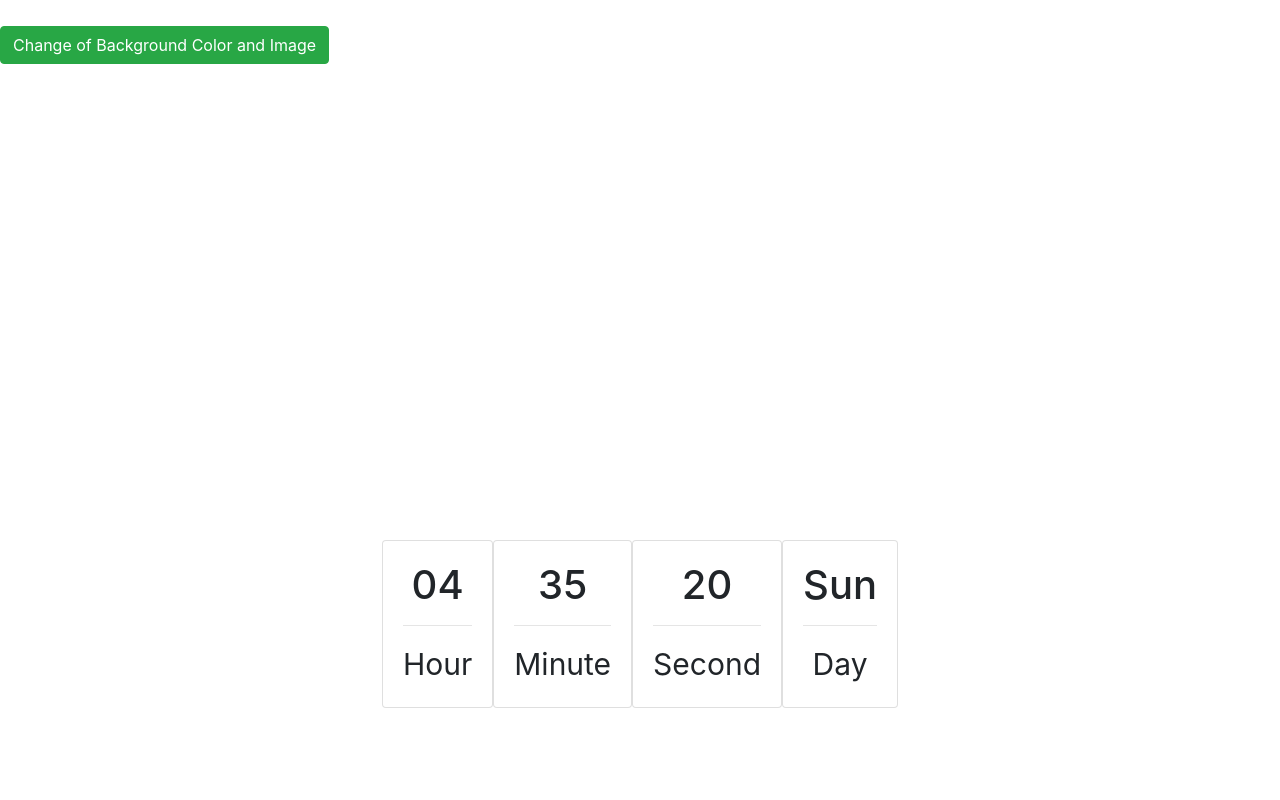
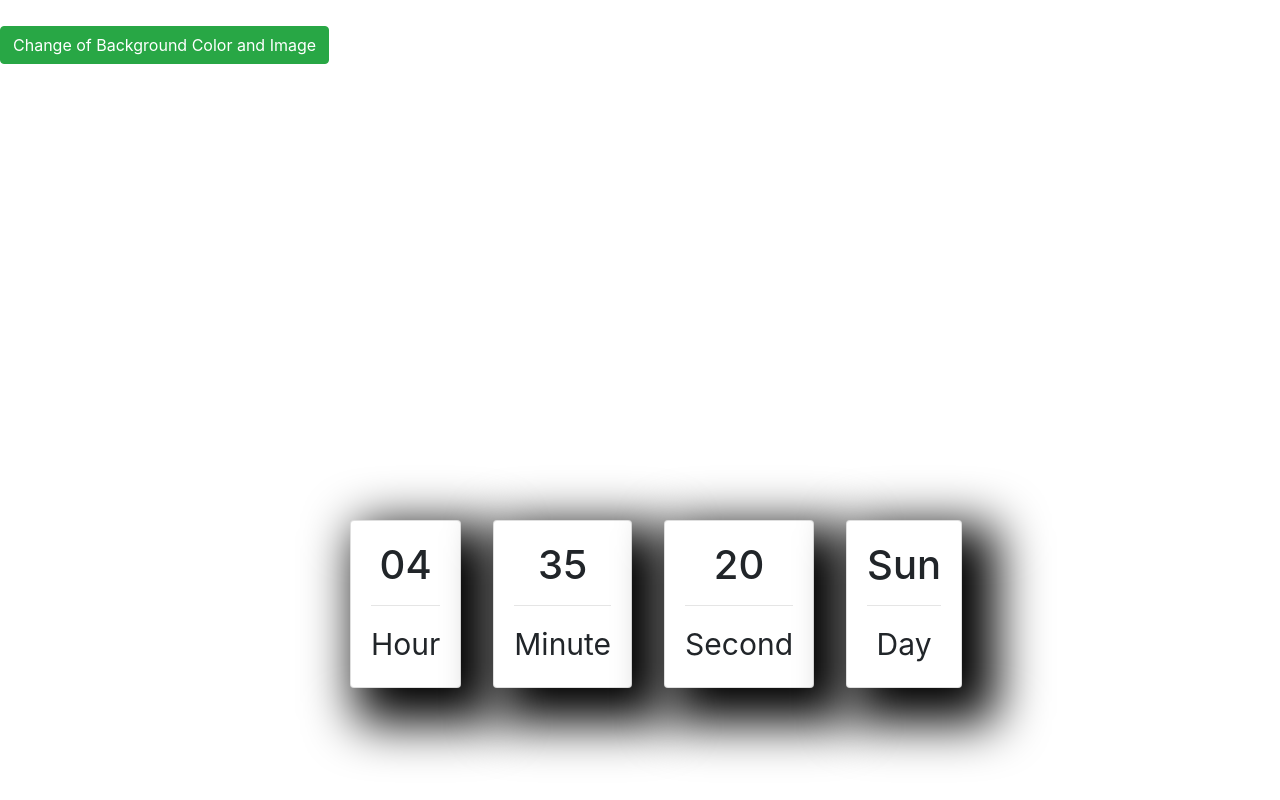
Before and after one commit to aravindkmr007/Ass-1, a plain HTML site: page welcome.html in a window 1280 px wide. Shown: the part 736-1536 px from the top of the page. Drawn offline with nearby package versions, Linux system fonts and the light colour scheme.

Commit message:
space in the digital media

```diff
--- a/style.css
+++ b/style.css
@@ -71,9 +71,14 @@ form{
 }
 #Digi_Clock{
     position: relative;
-    padding: 20px;
     top: 50%;
     font: bolder;
     font-size: 30px;
     justify-content: center;
+
 }
+.card
+{
+    box-shadow: 20px 20px 50px 15px black ;
+    margin-left: 2rem;
+}
```
Also changed, not shown: scriptforWelcome.js (line endings or trailing spaces).
